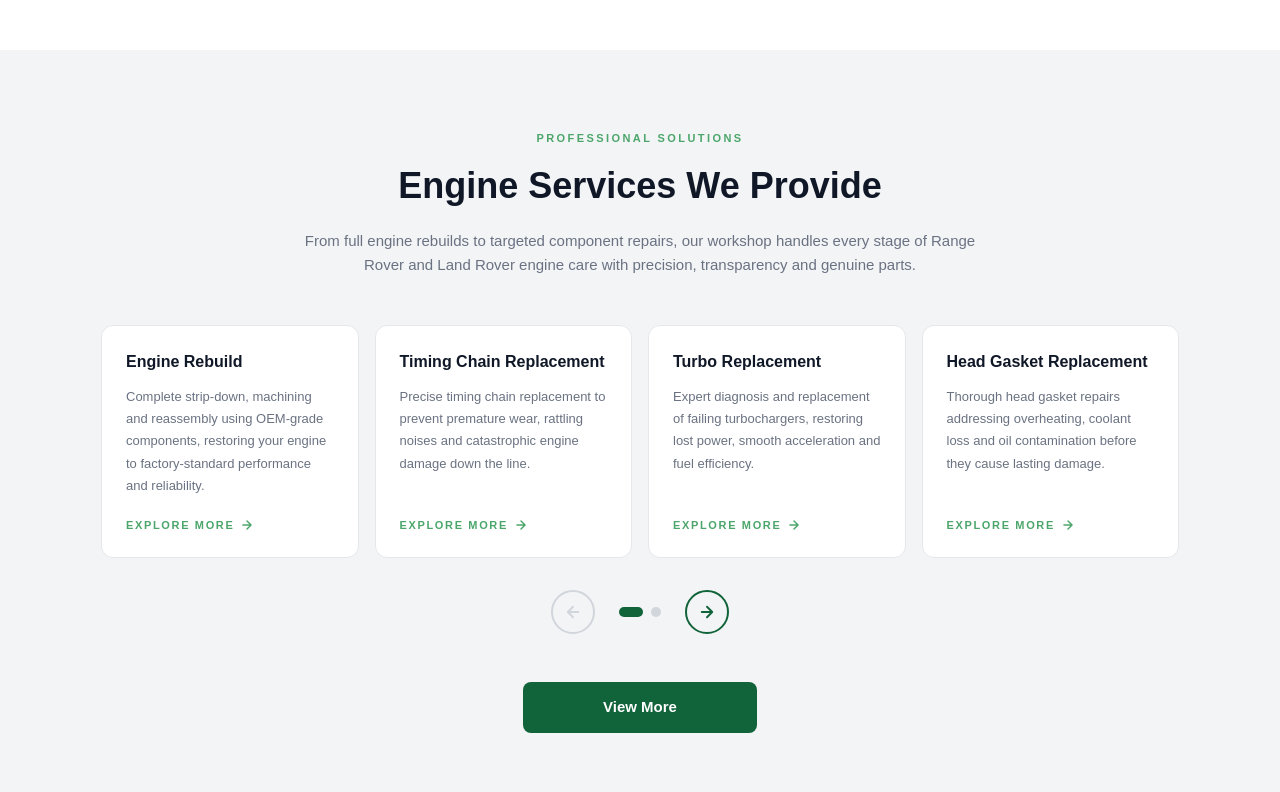
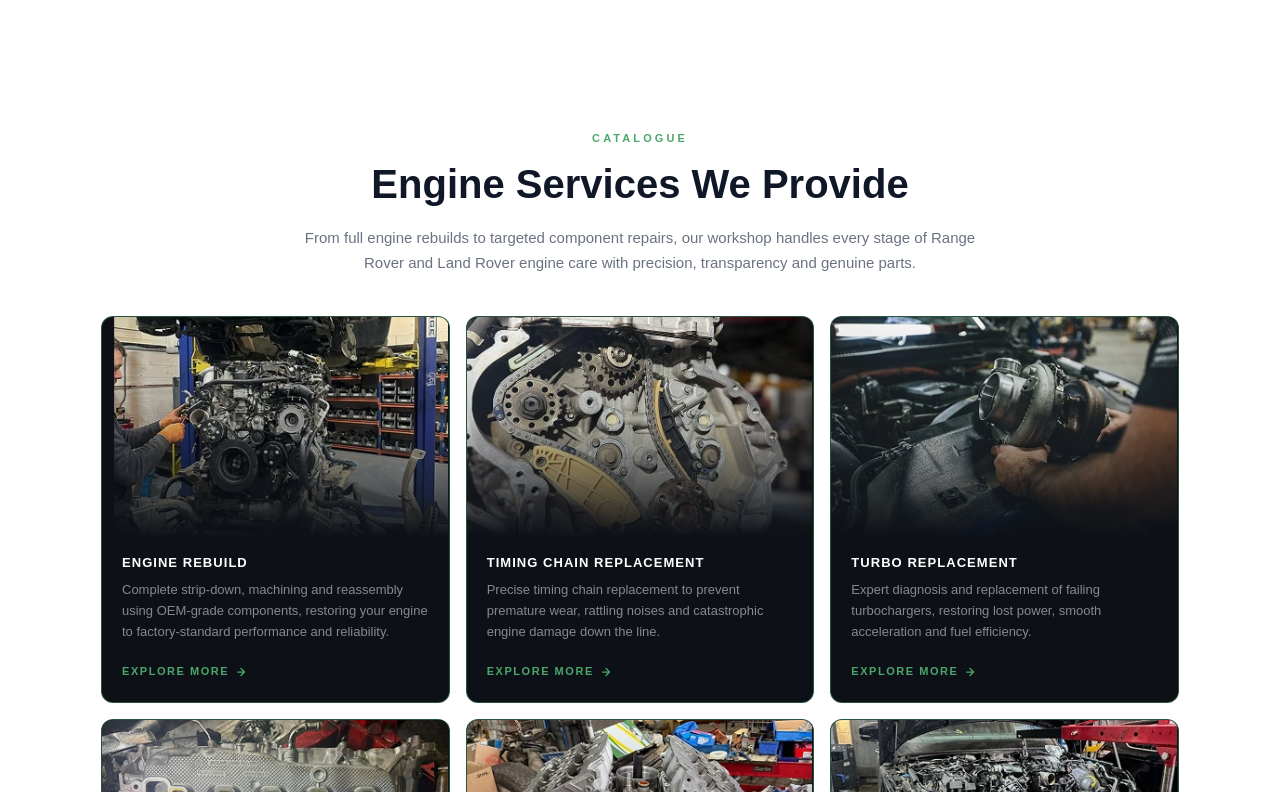
Before and after one commit to Sufyan-Ali1/RangeRover, a Next.js app: page / in a window 1280 px wide. Shown: the part 1128-1920 px from the top of the page. Built offline with nearby package versions, Linux system fonts and the light colour scheme; no server answers.

Commit message:
update services component

```diff
--- a/app/areas/[slug]/page.tsx
+++ b/app/areas/[slug]/page.tsx
@@ -10,7 +10,7 @@
 import Reviews from "@/app/components/Reviews";
 import { AreaMapAndLinks } from "@/app/components/Areas/AreaMapAndLinks";
 import Footer from "@/app/components/Footer";
-import EngineServices from "@/app/components/EngineServices";
+import SupplyFitCatalogue from "../../components/SupplyFitCatalogue";
 
 interface PageProps {
   params: Promise<{
@@ -84,7 +84,7 @@
           <AreaRangeRoverSpecialist data={area.specialistData} />
         )}
       </div>
-      <EngineServices
+      <SupplyFitCatalogue
         services={area.services}
         heading={area.engineServicesMain?.heading}
         intro={area.engineServicesMain?.intro}
--- a/app/areas/page.tsx
+++ b/app/areas/page.tsx
@@ -5,7 +5,7 @@
 import Location from "../components/Location";
 import AuthorityLeading from "../components/AuthorityLeading";
 import Footer from "../components/Footer";
-import EngineServices from "../components/EngineServices";
+import SupplyFitCatalogue from "../components/SupplyFitCatalogue";
 import CTA from "../components/CTA";
 import TrustedSpecialists from "../components/TrustedSpecialists";
 import NationwideSupport from "../components/NationwideSupport";
@@ -64,7 +64,7 @@
       <div className="w-full bg-white">
         <NationwideSupport data={servicesNationwideSupport} />
       </div>
-      <EngineServices
+      <SupplyFitCatalogue
         services={engineServices}
         heading={engineServicesMain.heading}
         intro={engineServicesMain.intro}
--- a/app/components/SupplyFitCatalogue.tsx
+++ b/app/components/SupplyFitCatalogue.tsx
@@ -1,6 +1,6 @@
 import Image from "next/image";
 import Link from "next/link";
-import { engineServices } from "../data/supplyFit/services";
+import type { Service } from "../data/types";
 
 const serviceImages: Record<string, string> = {
   "engine-rebuild": "/services/engine_rebuild.webp",
@@ -13,12 +13,23 @@
   "timing-belt-replacement": "/services/timing_belt_Replacement.webp",
 };
 
-const services = engineServices.map((service) => ({
-  ...service,
-  image: serviceImages[service.slug] ?? "",
-}));
+interface EngineServicesProps {
+  services: Service[];
+  heading?: string;
+  intro?: string;
+  viewMoreHref?: string;
+}
 
-export default function SupplyFitCatalogue() {
+export default function SupplyFitCatalogue({
+  services,
+  heading = "Specialist Engine Services",
+  intro = "We specialize in Land Rover and Range Rover engines, providing dealership-level quality at competitive independent prices.",
+  viewMoreHref,
+}: EngineServicesProps) {
+  const servicesWithImage = services.map((service) => ({
+    ...service,
+    image: serviceImages[service.slug] ?? "",
+  }));
   return (
     <section className="w-full bg-white">
       <div className="mx-auto w-full max-w-[1728px] px-6 py-16 sm:px-10 xl:px-[101px] xl:py-20">
@@ -27,17 +38,15 @@
             Catalogue
           </p>
           <h2 className="mb-4 text-[32px] font-black leading-tight text-gray-900 sm:text-[40px]">
-            Engine Services We Offer
+            {heading}
           </h2>
           <p className="mx-auto max-w-2xl text-[15px] leading-[1.7] text-gray-500">
-            Supply and fit is only one part of what we offer. Our workshop
-            handles the full spectrum of engine work, so whatever your vehicle
-            needs, our specialists can take care of it.
+            {intro}
           </p>
         </div>
 
         <div className="grid grid-cols-1 gap-4 sm:grid-cols-2 lg:grid-cols-3">
-          {services.map((service) => (
+          {servicesWithImage.map((service) => (
             <Link
               key={service.slug}
               href={`/services/${service.slug}`}
--- a/app/data/supplyFit/services.ts
+++ b/app/data/supplyFit/services.ts
@@ -1,4 +1,4 @@
-import { Service } from "../types";
+import { EngineServicesMain, Service } from "../types";
 
 export const engineServices: Service[] = [
   {
@@ -50,3 +50,9 @@
       "Scheduled and emergency timing belt replacement, protecting your engine from avoidable, costly failure.",
   },
 ];
+export const engineServicesMain: EngineServicesMain = {
+  heading: "Engine Services We Offer",
+  intro:
+    "Supply and fit is only one part of what we offer. Our workshop handles the full spectrum of engine work, so whatever your vehicle needs, our specialists can take care of it.",
+  viewMoreHref: "/services",
+};
--- a/app/engines/[brand]/page.tsx
+++ b/app/engines/[brand]/page.tsx
@@ -22,7 +22,7 @@
 import SupplyFitContent from "../../components/SupplyFitContent";
 import SupplyFitGetParts from "../../components/SupplyFitGetParts";
 import engineCodesData from "../../data/engineCodesData.json";
-import EngineServices from "@/app/components/EngineServices";
+import SupplyFitCatalogue from "../../components/SupplyFitCatalogue";
 import { engineSizes } from "../../data/engineSizes";
 import {
   getBrandData,
@@ -224,7 +224,7 @@
           "Performance Solutions",
         ]}
       />
-      <EngineServices services={engineServices} />
+      <SupplyFitCatalogue services={engineServices} />
       <PopularEngineSizes brandSlug={brand} brandTitle={brandTitle} />
       {showModels && (
         <BrowseByModelStatic
--- a/app/engines/page.tsx
+++ b/app/engines/page.tsx
@@ -19,7 +19,7 @@
 import { allBrandModels, toBrandSlug, toModelSlug } from "../data/models";
 import { reviews } from "../data/engines/ReviewsData";
 import { headerData } from "../data/engines/HeroData";
-import EngineServices from "../components/EngineServices";
+import SupplyFitCatalogue from "../components/SupplyFitCatalogue";
 import {
   engineServices,
   engineServicesMain,
@@ -105,7 +105,7 @@
           notFoundHref="/get-quote"
         />
       )}
-      <EngineServices
+      <SupplyFitCatalogue
         services={engineServices}
         heading={engineServicesMain.heading}
         intro={engineServicesMain.intro}
--- a/app/page.tsx
+++ b/app/page.tsx
@@ -1,6 +1,5 @@
 import Navbar from "./components/Navbar";
 import Header from "./components/Header";
-import EngineServices from "./components/EngineServices";
 import BrowseByModelStatic from "./components/BrowseByModelStatic";
 import WarrantySection from "./components/WarrantySection";
 import TrustedSpecialists from "./components/TrustedSpecialists";
@@ -15,6 +14,7 @@
 import Location from "./components/Location";
 import Footer from "./components/Footer";
 import ServicesTicker from "./components/ServicesTicker";
+import SupplyFitCatalogue from "./components/SupplyFitCatalogue";
 
 // data
 import { engineServices } from "./data/home/engineServicesData";
@@ -45,11 +45,10 @@
         highlights={headerData.highlights}
       />
       <Reviews reviews={reviews} />
-      <EngineServices
+      <SupplyFitCatalogue
         services={engineServices}
         heading={engineServicesMain.heading}
         intro={engineServicesMain.intro}
-        viewMoreHref={engineServicesMain.viewMoreHref}
       />
       <BrowseByModelStatic
         allModels={allBrandModels.filter((model) => model.brand !== "JAGUAR")}
--- a/app/services/page.tsx
+++ b/app/services/page.tsx
@@ -1,7 +1,7 @@
 import Navbar from "../components/Navbar";
 import Header from "../components/Header";
 import Footer from "../components/Footer";
-import EngineServices from "../components/EngineServices";
+import SupplyFitCatalogue from "../components/SupplyFitCatalogue";
 import FAQ from "../components/FAQ";
 import Location from "../components/Location";
 import NationwideSupport from "../components/NationwideSupport";
@@ -59,7 +59,7 @@
 "
         highlights={highlights}
       />
-      <EngineServices
+      <SupplyFitCatalogue
         services={MainServicesData.services}
         heading={MainServicesData.heading}
         intro={MainServicesData.intro}
--- a/app/supply-fit/page.tsx
+++ b/app/supply-fit/page.tsx
@@ -15,6 +15,7 @@
 import Footer from "../components/Footer";
 import { whyData } from "../data/supplyFit/WhyData";
 import { supplyFitGetParts } from "../data/supplyFit/supplyFitGet";
+import { engineServices, engineServicesMain } from "../data/supplyFit/services";
 import fs from 'fs';
 import path from 'path';
 const siteUrl = process.env.SITE_URL || "https://rangerovergarage.co.uk";
@@ -36,7 +37,11 @@
       <Navbar />
       <SupplyFitHero />
       <SupplyFitEnginesQuote />
-      <SupplyFitCatalogue />
+      <SupplyFitCatalogue
+        services={engineServices}
+        heading={engineServicesMain.heading}
+        intro={engineServicesMain.intro}
+       />
       <SupplyFitPrecision data={whyData} />
       <SupplyFitWorkflow />
       <SupplyFitCTA />
```
